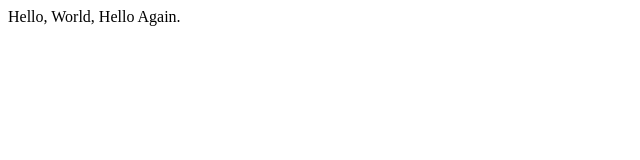
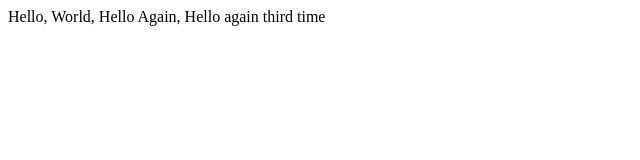
Before and after one commit to mukulodd1/lecture0, a plain HTML site: page hello.html in a window 1280 px wide. Shown: the whole page, without its empty margins (0-640 px from the left). Drawn offline with Linux system fonts and the light colour scheme.

```diff
--- a/hello.html
+++ b/hello.html
@@ -4,6 +4,6 @@
         <title>My Webpage</title>
     </head>
     <body>
-        Hello, World, Hello Again.
+        Hello, World, Hello Again, Hello again third time
     </body>
 </html>
```
